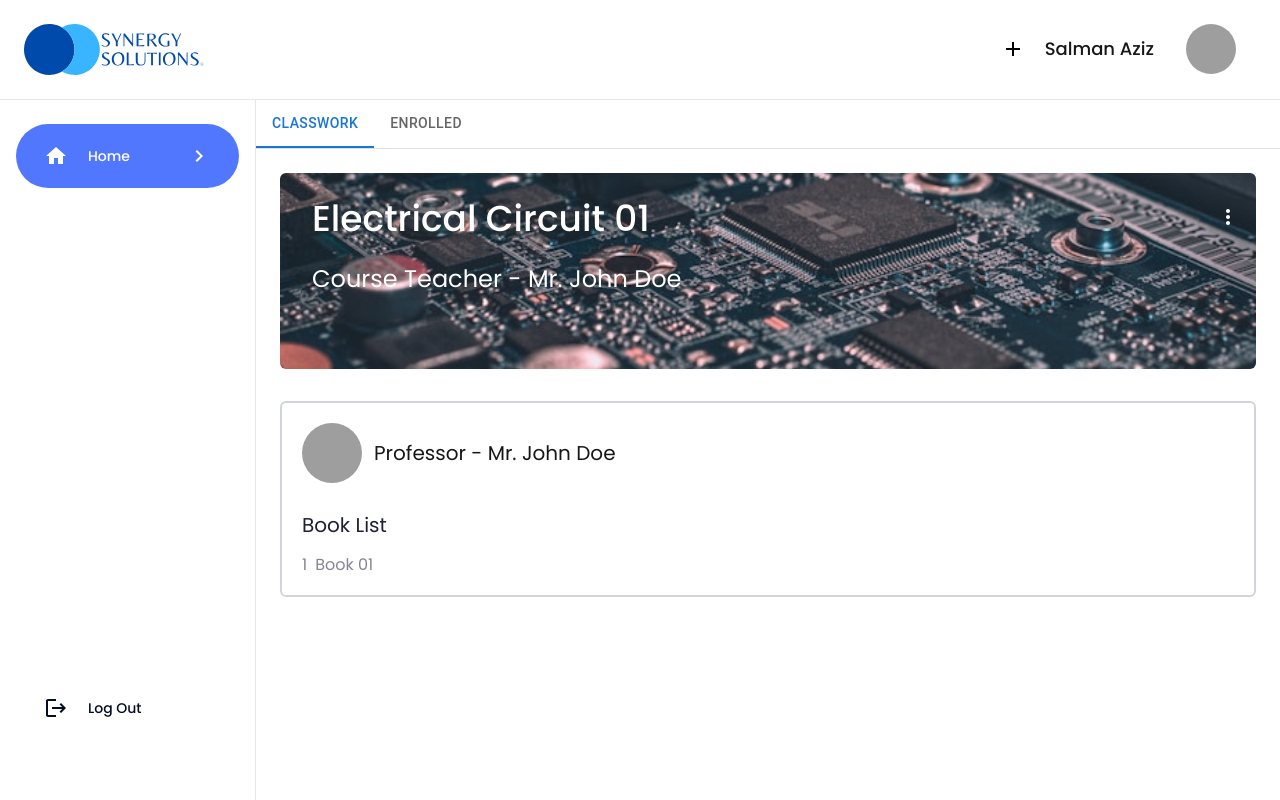
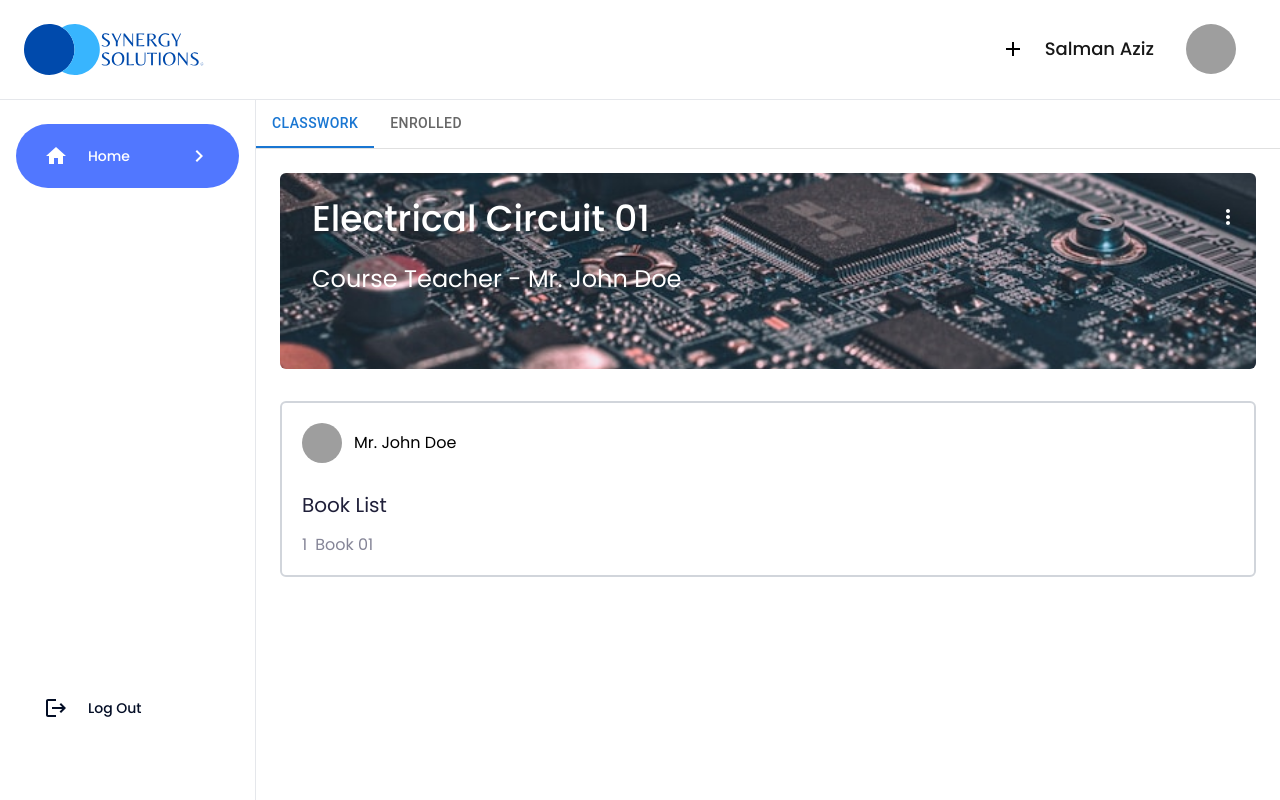
Before and after one commit to IamSAShuvo/next.js-synergy-classroom-web, a Next.js app: page /dashboard/course-details/1 in a window 1280 px wide. Built offline with nearby package versions, Linux system fonts and the light colour scheme; grey boxes are pictures that could not be loaded.

Commit message:
chore: remove redundant component

```diff
--- a/app/(dashboard)/dashboard/course-details/components/CourseTab.tsx
+++ b/app/(dashboard)/dashboard/course-details/components/CourseTab.tsx
@@ -5,11 +5,12 @@ import Tabs from "@mui/material/Tabs";
 import Tab from "@mui/material/Tab";
 import SectionHeading from "@/app/components/typography/SectionHeading";
 import DescriptionText from "@/app/components/typography/DescriptionText";
-import CardProfile from "@/app/components/UserProfile/CardProfile";
+// import CardProfile from "@/app/components/UserProfile/CardProfile";
 import ItemList from "@/app/components/typography/itemsList/ItemList";
 import MoreVertIcon from "@mui/icons-material/MoreVert";
 import { courseList } from "@/app/constants/constantData";
 import { Box } from "@mui/material";
+import SecondaryProfile from "@/app/components/UserProfile/SecondaryProfile";
 
 interface TabPanelProps {
   children?: React.ReactNode;
@@ -84,12 +85,18 @@ export default function BasicTabs() {
             />
           </header>
           <section className="flex flex-col gap-8 p-5 border-2 rounded-md border-gray-300">
-            <CardProfile
+            {/* <CardProfile
               className="flex items-center gap-3 text-xl font-normal leading-5 text-midnightBlack"
               avatarSrc="/my_profile.jpeg"
               avatarHeight={60}
               avatarWidth={60}
               name={`Professor - ${courseData.teacherName}`}
+            /> */}
+            <SecondaryProfile
+              avatarSrc="my-profile.png"
+              name={courseData.teacherName}
+              shouldOpenModal={false}
+              className="flex items-center gap-3"
             />
             <div className="space-y-5">
               <DescriptionText
@@ -113,7 +120,7 @@ export default function BasicTabs() {
           Students
         </h3>
         <div className="mt-3 p-6 flex flex-col gap-5">
-          <CardProfile
+          {/* <CardProfile
             className="flex items-center gap-3 text-base font-medium leading-5 text-midnightBlack "
             avatarHeight={40}
             avatarWidth={40}
@@ -133,7 +140,7 @@ export default function BasicTabs() {
             avatarWidth={40}
             avatarSrc="/profile_picture.png"
             name="Could be anyone"
-          />
+          /> */}
         </div>
       </CustomTabPanel>
     </Box>
--- a/app/components/UserProfile/CardProfile.tsx
+++ /dev/null
@@ -1,32 +0,0 @@
-import { Avatar } from "@mui/material";
-import React, { FC } from "react";
-
-interface CardProfileProps {
-  name: string;
-  avatarSrc: string;
-  avatarHeight?: number;
-  avatarWidth?: number;
-  className?: string;
-}
-
-const CardProfile: FC<CardProfileProps> = ({
-  name,
-  avatarSrc,
-  avatarHeight,
-  avatarWidth,
-  className,
-}) => {
-  return (
-    <div className={className}>
-      <Avatar
-        className=""
-        alt={name}
-        src={avatarSrc}
-        sx={{ height: avatarHeight, width: avatarWidth }}
-      />
-      <h1>{name}</h1>
-    </div>
-  );
-};
-
-export default CardProfile;
--- a/app/components/UserProfile/NavBarProfile.tsx
+++ /dev/null
@@ -1,51 +0,0 @@
-"use client";
-import React, { FC, useState } from "react";
-import { Avatar } from "@mui/material";
-import PrimaryPoppers from "../CardComponent/PrimaryPoppers";
-
-interface NavBarProfileProps {
-  name: string;
-  avatarSrc: string;
-  avatarHeight?: number;
-  avatarWidth?: number;
-  roles: string[];
-}
-
-const NavBarProfile: FC<NavBarProfileProps> = ({
-  roles,
-  name,
-  avatarSrc,
-  avatarHeight,
-  avatarWidth,
-}) => {
-  const [open, setOpen] = useState(false);
-
-  return (
-    <>
-      {/* <div
-        onClick={() => setOpen(true)}
-        className="flex items-center cursor-pointer gap-8 text-lg font-medium leading-5 text-midnightBlack"
-      >
-        <h1>{name}</h1>
-        <Avatar
-          alt={name}
-          src={avatarSrc}
-          sx={{ height: avatarHeight, width: avatarWidth }}
-          className=""
-        />
-      </div> */}
-
-      {/* <PrimaryModal
-        open={open}
-        setOpen={setOpen}
-        avatarSrc={avatarSrc}
-        name={name}
-        roles={roles}
-      /> */}
-
-      <PrimaryPoppers avatarSrc={avatarSrc} name={name} roles={roles} />
-    </>
-  );
-};
-
-export default NavBarProfile;
--- a/app/constants/constantData.ts
+++ b/app/constants/constantData.ts
@@ -1,12 +1,20 @@
-export const classroomData = {
+interface Book {
+  name: string;
+  author: string;
+}
+
+interface ClassroomData {
+  teacherName: string;
+  section: string;
+  studentCount: number;
+  books: Book[];
+}
+
+export const classroomData: ClassroomData = {
   teacherName: "Mr. John Doe",
   section: "A",
   studentCount: 235,
-  books: [
-    { name: "Book 01", author: "Author 01" },
-    // { title: "Book 02", author: "Author 02" },
-    // { title: "Book 03", author: "Author 03" },
-  ],
+  books: [{ name: "Book 01", author: "Author 01" }],
 };
 
 export const allowedRoles = {
@@ -14,11 +22,10 @@ export const allowedRoles = {
   teacher: "teacher",
 };
 
-function generateCourseList(totalItems: number) {
-  return Array.from({ length: totalItems }, (_, index) => ({
+const generateCourseList = (totalItems: number, classroomData: ClassroomData) =>
+  Array.from({ length: totalItems }, (_, index) => ({
     ...classroomData,
     id: index + 1,
   }));
-}
 
-export const courseList = generateCourseList(10);
+export const courseList = generateCourseList(10, classroomData);
```
